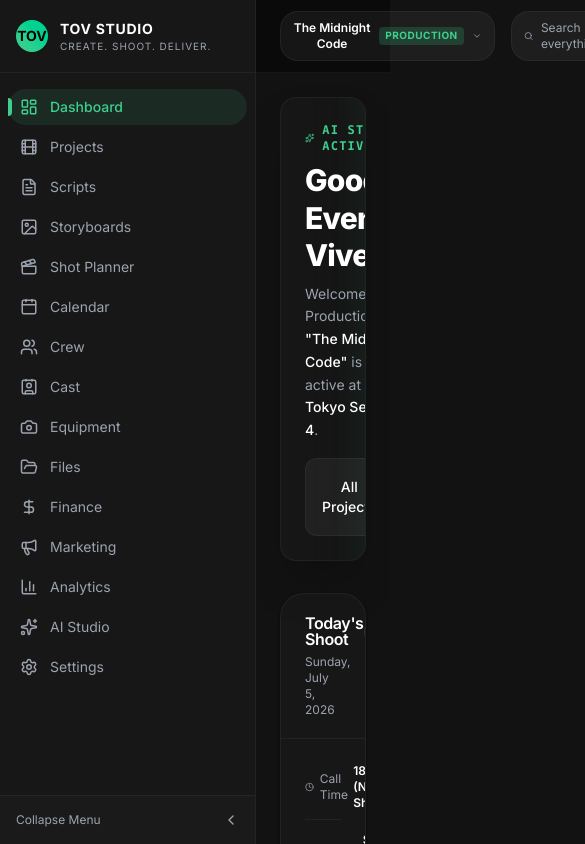
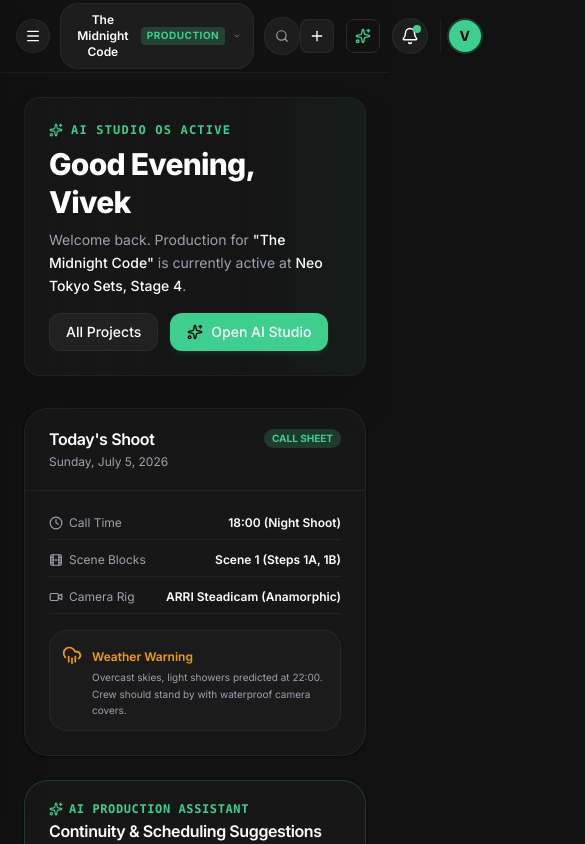
Before and after one commit to vivekrautela03-lang/Tov_studio, a Next.js app: page / in a window 390 px wide. Shown: the top 844 px of the page, 585 px wide, since content can reach past the window. Built offline with nearby package versions, Linux system fonts and the light colour scheme.

Commit message:
Implement mobile responsive drawer sidebars, hamburger menu triggers, stackable grid structures, and mobile-tabs script editor

```diff
--- a/src/app/page.tsx
+++ b/src/app/page.tsx
@@ -105,8 +105,8 @@ export default function Home() {
       {/* Main Panel Content Container */}
       <div
         className={cn(
-          "flex-1 flex flex-col min-w-0 transition-all duration-300",
-          sidebarCollapsed ? "pl-16" : "pl-64"
+          "flex-1 flex flex-col min-w-0 transition-all duration-300 pl-0",
+          sidebarCollapsed ? "md:pl-16" : "md:pl-64"
         )}
       >
         {/* Top Header Navigation */}
--- a/src/components/Header.tsx
+++ b/src/components/Header.tsx
@@ -5,6 +5,7 @@ import { supabase } from "@/utils/supabaseClient";
 import { useProjectStore, Project } from "@/store/useProjectStore";
 import {
   Search,
+  Menu,
   Bell,
   Plus,
   Sparkles,
@@ -30,7 +31,9 @@ export const Header: React.FC = () => {
     clearNotifications,
     setSearchOpen,
     addProject,
-    setActiveView
+    setActiveView,
+    mobileSidebarOpen,
+    setMobileSidebarOpen
   } = useProjectStore();
 
   // Dropdowns States
@@ -101,10 +104,18 @@ export const Header: React.FC = () => {
 
   return (
     <>
-      <header className="h-[73px] sticky top-0 z-30 bg-[#09090B]/80 backdrop-blur-md border-b border-white/5 px-6 flex items-center justify-between">
+      <header className="h-[73px] sticky top-0 z-30 bg-[#121212]/85 backdrop-blur-md border-b border-white/5 px-4 md:px-6 flex items-center justify-between">
 
-        {/* Left Side: Search Trigger & Project Switcher */}
-        <div className="flex items-center gap-4">
+        {/* Left Side: Hamburger (Mobile), Project Switcher, and Search */}
+        <div className="flex items-center gap-2.5 md:gap-4">
+
+          {/* Hamburger Menu Toggle (Mobile) */}
+          <button
+            onClick={() => setMobileSidebarOpen(true)}
+            className="md:hidden p-2 bg-white/5 hover:bg-white/10 text-white rounded-lg cursor-pointer border border-white/5"
+          >
+            <Menu className="w-4 h-4" />
+          </button>
 
           {/* Project Switcher */}
           <div className="relative">
@@ -161,16 +172,16 @@ export const Header: React.FC = () => {
             )}
           </div>
 
-          {/* Global Search Button */}
+          {/* Global Search Button (Responsive width) */}
           <button
             onClick={() => setSearchOpen(true)}
-            className="flex items-center gap-2 bg-white/5 hover:bg-white/10 text-text-secondary hover:text-white px-3 py-2 rounded-lg text-xs border border-white/5 transition-all duration-200 cursor-pointer w-48 text-left justify-between"
+            className="flex items-center gap-2 bg-white/5 hover:bg-white/10 text-text-secondary hover:text-white p-2.5 sm:px-3 sm:py-2 rounded-lg text-xs border border-white/5 transition-all duration-200 cursor-pointer w-9.5 h-9.5 sm:w-48 text-left justify-center sm:justify-between"
           >
             <div className="flex items-center gap-2">
-              <Search className="w-3.5 h-3.5" />
-              <span>Search everything...</span>
+              <Search className="w-3.5 h-3.5 shrink-0" />
+              <span className="hidden sm:inline">Search everything...</span>
             </div>
-            <kbd className="text-[9px] bg-neutral-900 border border-white/10 px-1 py-0.5 rounded text-text-secondary font-mono">
+            <kbd className="hidden sm:inline text-[9px] bg-neutral-900 border border-white/10 px-1 py-0.5 rounded text-text-secondary font-mono">
               Ctrl+K
             </kbd>
           </button>
@@ -189,10 +200,10 @@ export const Header: React.FC = () => {
               }}
               variant="secondary"
               size="sm"
-              className="flex items-center gap-1.5"
+              className="flex items-center gap-1.5 p-2 sm:px-3 sm:py-1.5"
             >
-              <Plus className="w-4 h-4" />
-              <span>Quick Create</span>
+              <Plus className="w-4 h-4 shrink-0" />
+              <span className="hidden sm:inline">Quick Create</span>
             </Button>
 
             {isCreateDropdownOpen && (
@@ -249,9 +260,9 @@ export const Header: React.FC = () => {
             onClick={() => setActiveView("ai-studio")}
             variant="outline"
             size="sm"
-            className="flex items-center gap-1.5 hover:border-primary/50 text-white"
+            className="flex items-center gap-1.5 hover:border-primary/50 text-white p-2 sm:px-3 sm:py-1.5"
           >
-            <Sparkles className="w-4 h-4 text-primary animate-pulse" />
+            <Sparkles className="w-4 h-4 text-primary animate-pulse shrink-0" />
             <span className="hidden sm:inline">AI Studio</span>
           </Button>
 
@@ -272,7 +283,7 @@ export const Header: React.FC = () => {
             </button>
 
             {isNotifyDropdownOpen && (
-              <div className="absolute right-0 mt-2 w-80 bg-card border border-white/5 rounded-lg shadow-2xl z-50 p-1 flex flex-col max-h-[400px]">
+              <div className="absolute right-0 mt-2 w-80 max-sm:w-72 bg-card border border-white/5 rounded-lg shadow-2xl z-50 p-1 flex flex-col max-h-[400px]">
                 <div className="px-3 py-2.5 border-b border-white/5 flex items-center justify-between">
                   <span className="text-xs font-semibold text-white">Notifications ({unreadCount} new)</span>
                   <button
--- a/src/components/Sidebar.tsx
+++ b/src/components/Sidebar.tsx
@@ -19,7 +19,8 @@ import {
   Sparkles,
   Settings,
   ChevronLeft,
-  ChevronRight
+  ChevronRight,
+  X
 } from "lucide-react";
 import { cn } from "@/components/ui/button";
 
@@ -28,7 +29,9 @@ export const Sidebar: React.FC = () => {
     activeView,
     setActiveView,
     sidebarCollapsed,
-    toggleSidebar
+    toggleSidebar,
+    mobileSidebarOpen,
+    setMobileSidebarOpen
   } = useProjectStore();
 
   const menuItems = [
@@ -50,19 +53,33 @@ export const Sidebar: React.FC = () => {
   ];
 
   return (
+    <>
+      {/* Mobile Sidebar Backdrop Overlay */}
+      {mobileSidebarOpen && (
+        <div
+          onClick={() => setMobileSidebarOpen(false)}
+          className="fixed inset-0 bg-black/60 backdrop-blur-sm z-40 md:hidden transition-opacity duration-300"
+        />
+      )}
+
+      {/* Sidebar aside Container */}
       <aside
         className={cn(
-        "h-screen fixed left-0 top-0 z-40 bg-card border-r border-white/5 transition-all duration-300 flex flex-col justify-between select-none",
-        sidebarCollapsed ? "w-16" : "w-64"
+          "h-screen fixed left-0 top-0 bg-card border-r border-white/5 transition-all duration-300 flex flex-col justify-between select-none",
+          // Desktop behaviors
+          sidebarCollapsed ? "md:w-16" : "md:w-64",
+          // Mobile drawer behaviors
+          "w-64 z-50 max-md:shadow-2xl",
+          mobileSidebarOpen ? "max-md:translate-x-0" : "max-md:-translate-x-full"
         )}
       >
         {/* Brand Logo & Tagline */}
-      <div className="flex flex-col border-b border-white/5 p-4 overflow-hidden h-[73px] justify-center">
+        <div className="flex border-b border-white/5 p-4 overflow-hidden h-[73px] items-center justify-between">
           <div className="flex items-center gap-3">
             <div className="flex items-center justify-center w-8 h-8 rounded-lg bg-gradient-to-tr from-primary to-emerald-400 font-bold text-black text-sm shrink-0">
               TOV
             </div>
-          {!sidebarCollapsed && (
+            {(!sidebarCollapsed || mobileSidebarOpen) && (
               <div className="flex flex-col">
                 <span className="text-sm font-bold tracking-wider text-white">
                   TOV STUDIO
@@ -73,6 +90,14 @@ export const Sidebar: React.FC = () => {
               </div>
             )}
           </div>
+
+          {/* Close button on mobile drawer view */}
+          <button
+            onClick={() => setMobileSidebarOpen(false)}
+            className="md:hidden p-1 bg-white/5 hover:bg-white/10 rounded-lg text-text-secondary hover:text-white cursor-pointer"
+          >
+            <X className="w-4 h-4" />
+          </button>
         </div>
 
         {/* Navigation List */}
@@ -83,7 +108,10 @@ export const Sidebar: React.FC = () => {
             return (
               <button
                 key={item.id}
-              onClick={() => setActiveView(item.id)}
+                onClick={() => {
+                  setActiveView(item.id);
+                  setMobileSidebarOpen(false); // Auto-close drawer on mobile navigate
+                }}
                 className={cn(
                   "w-full flex items-center gap-3 px-3 py-2 rounded-lg text-sm transition-all duration-200 cursor-pointer text-left group relative",
                   isActive
@@ -98,12 +126,12 @@ export const Sidebar: React.FC = () => {
 
                 <IconComponent className={cn("w-4.5 h-4.5 shrink-0", isActive ? "text-primary" : "text-text-secondary group-hover:text-white")} />
 
-              {!sidebarCollapsed && (
+                {(!sidebarCollapsed || mobileSidebarOpen) && (
                   <span className="truncate">{item.label}</span>
                 )}
 
                 {/* Collapsed Tooltip */}
-              {sidebarCollapsed && (
+                {sidebarCollapsed && !mobileSidebarOpen && (
                   <div className="absolute left-16 scale-0 group-hover:scale-100 transition-all duration-150 bg-neutral-900 border border-white/10 text-white text-xs px-2 py-1 rounded shadow-lg whitespace-nowrap z-50 pointer-events-none">
                     {item.label}
                   </div>
@@ -113,8 +141,8 @@ export const Sidebar: React.FC = () => {
           })}
         </nav>
 
-      {/* Collapse Toggle Footer */}
-      <div className="p-2 border-t border-white/5 bg-white/[0.01]">
+        {/* Collapse Toggle Footer (Desktop only) */}
+        <div className="p-2 border-t border-white/5 bg-white/[0.01] hidden md:block">
           <button
             onClick={toggleSidebar}
             className="w-full flex items-center justify-center p-2 rounded-lg text-text-secondary hover:text-white hover:bg-white/5 transition-all duration-200 cursor-pointer"
@@ -130,6 +158,7 @@ export const Sidebar: React.FC = () => {
           </button>
         </div>
       </aside>
+    </>
   );
 };
 export default Sidebar;
--- a/src/components/views/AIStudioView.tsx
+++ b/src/components/views/AIStudioView.tsx
@@ -85,11 +85,11 @@ Scope: High altitude tracking shot of supercar speedways.
         aiResponse = `### 🎨 AI TEASER POSTER CONCEPT SCHEMATICS
 
 *   **Concept 1: The Cyber Eye (High Contrast)**
-    A extreme macro close up of Kael's face, splitting the frame. Left side is natural skin, right side is dark cybernetic armor with the eye glowing sunset orange (\`#FF6A00\`). The reflection in the eye shows the flickering neon skyscrapers of Neo Tokyo.
+    A extreme macro close up of Kael's face, splitting the frame. Left side is natural skin, right side is dark cybernetic armor with the eye glowing emerald green (\`#3ecf8e\`). The reflection in the eye shows the flickering neon skyscrapers of Neo Tokyo.
 *   **Concept 2: Silhouette in the Rain**
     A wide shot of Kael standing under a street light, seen from behind. Backlight from a neon billboard silhouette's Kael, creating long shadows on a wet street. Rain falls diagonally. Glowing blue plasma emitter smoke rises from Kael's hand.
 *   **Concept 3: Code stream**
-    A sleek, abstract dark design. Thin white lines representing screenplays and shoot schedules overlaying a faint silhouette of a camera lens. Minimal orange typography centered: *TOV Studio Presents. The Midnight Code. Create. Shoot. Deliver.*`;
+    A sleek, abstract dark design. Thin white lines representing screenplays and shoot schedules overlaying a faint silhouette of a camera lens. Minimal green typography centered: *TOV Studio Presents. The Midnight Code. Create. Shoot. Deliver.*`;
       } else {
         aiResponse = `### 🤖 ASSISTANT ANALYSIS COMPLETE
 I've analyzed your prompt regarding: "${text}".
--- a/src/components/views/FinanceView.tsx
+++ b/src/components/views/FinanceView.tsx
@@ -124,8 +124,8 @@ export const FinanceView: React.FC<FinanceViewProps> = ({ projectScope }) => {
               >
                 <defs>
                   <linearGradient id="chartGradient" x1="0" y1="0" x2="0" y2="1">
-                    <stop offset="0%" stopColor="#FF6A00" stopOpacity="0.3" />
-                    <stop offset="100%" stopColor="#FF6A00" stopOpacity="0.0" />
+                    <stop offset="0%" stopColor="#3ecf8e" stopOpacity="0.3" />
+                    <stop offset="100%" stopColor="#3ecf8e" stopOpacity="0.0" />
                   </linearGradient>
                 </defs>
 
@@ -140,7 +140,7 @@ export const FinanceView: React.FC<FinanceViewProps> = ({ projectScope }) => {
                 {/* Line Path */}
                 <polyline
                   fill="none"
-                  stroke="#FF6A00"
+                  stroke="#3ecf8e"
                   strokeWidth="2.5"
                   points={pointsString}
                 />
--- a/src/components/views/ScriptsView.tsx
+++ b/src/components/views/ScriptsView.tsx
@@ -4,7 +4,7 @@ import React, { useState } from "react";
 import { useProjectStore, ScriptScene } from "@/store/useProjectStore";
 import { Sparkles, BrainCircuit, AlertCircle, Clock, Film, FileEdit } from "lucide-react";
 import { Card, CardContent } from "@/components/ui/card";
-import { Button } from "@/components/ui/button";
+import { Button, cn } from "@/components/ui/button";
 
 interface ScriptsViewProps {
   projectScope?: string;
@@ -17,6 +17,9 @@ export const ScriptsView: React.FC<ScriptsViewProps> = ({ projectScope }) => {
   const projectScenes = scripts[targetProjectId] || [];
   const [selectedSceneIdx, setSelectedSceneIdx] = useState(0);
   const activeScene = projectScenes[selectedSceneIdx];
+
+  // Mobile Columns Switcher State
+  const [mobileActiveTab, setMobileActiveTab] = useState<"editor" | "ai">("editor");
 
   const handleTextChange = (e: React.ChangeEvent<HTMLTextAreaElement>) => {
     if (!activeScene) return;
@@ -34,10 +37,40 @@ export const ScriptsView: React.FC<ScriptsViewProps> = ({ projectScope }) => {
   }
 
   return (
+    <div className="space-y-4">
+      {/* Mobile Columns Switcher Tabs (Visible only on <lg viewports) */}
+      <div className="flex lg:hidden bg-card border border-white/5 rounded-lg p-1 gap-1 text-xs">
+        <button
+          type="button"
+          onClick={() => setMobileActiveTab("editor")}
+          className={cn(
+            "flex-1 py-2 text-center rounded-md font-semibold transition-all cursor-pointer",
+            mobileActiveTab === "editor"
+              ? "bg-primary text-black"
+              : "text-text-secondary hover:text-white"
+          )}
+        >
+          Screenplay Editor
+        </button>
+        <button
+          type="button"
+          onClick={() => setMobileActiveTab("ai")}
+          className={cn(
+            "flex-1 py-2 text-center rounded-md font-semibold transition-all cursor-pointer",
+            mobileActiveTab === "ai"
+              ? "bg-primary text-black"
+              : "text-text-secondary hover:text-white"
+          )}
+        >
+          AI Analytics & Insights
+        </button>
+      </div>
+
+      {/* Main Grid Viewport */}
       <div className="grid grid-cols-1 lg:grid-cols-12 gap-6 animate-fade-in">
 
         {/* Left side: Scenes list & Screenplay editor (7 cols) */}
-      <div className="lg:col-span-8 flex flex-col gap-4">
+        <div className={cn("lg:col-span-8 flex flex-col gap-4", mobileActiveTab !== "editor" && "max-lg:hidden")}>
 
           {/* Scene Selector Row */}
           <div className="flex gap-2 overflow-x-auto pb-1.5 scrollbar-none">
@@ -66,7 +99,7 @@ export const ScriptsView: React.FC<ScriptsViewProps> = ({ projectScope }) => {
             </div>
 
             {/* Screenplay Content Textarea */}
-          <div className="flex-1 p-8 flex justify-center bg-[#15171d] overflow-y-auto">
+            <div className="flex-1 p-6 md:p-8 flex justify-center bg-[#15171d] overflow-y-auto">
               <textarea
                 value={activeScene.content}
                 onChange={handleTextChange}
@@ -82,7 +115,7 @@ export const ScriptsView: React.FC<ScriptsViewProps> = ({ projectScope }) => {
         </div>
 
         {/* Right side: AI Extractor Panel (4 cols) */}
-      <div className="lg:col-span-4 space-y-6">
+        <div className={cn("lg:col-span-4 space-y-6", mobileActiveTab !== "ai" && "max-lg:hidden")}>
 
           {/* Core AI status card */}
           <Card className="border-primary/20 bg-gradient-to-b from-[#111318] to-primary/5">
@@ -190,6 +223,7 @@ export const ScriptsView: React.FC<ScriptsViewProps> = ({ projectScope }) => {
         </div>
 
       </div>
+    </div>
   );
 };
 export default ScriptsView;
--- a/src/store/useProjectStore.ts
+++ b/src/store/useProjectStore.ts
@@ -155,6 +155,7 @@ interface ProjectStoreState {
   activeView: string;
   sidebarCollapsed: boolean;
   activeProjectTab: string;
+  mobileSidebarOpen: boolean;
 
   // Projects
   projects: Project[];
@@ -182,6 +183,7 @@ interface ProjectStoreState {
   toggleSidebar: () => void;
   setActiveProjectTab: (tab: string) => void;
   setActiveProjectId: (id: string) => void;
+  setMobileSidebarOpen: (open: boolean) => void;
 
   // Data Modifying Actions
   addProject: (project: Omit<Project, "id" | "progress" | "completion" | "crewCount" | "castCount">) => void;
@@ -709,6 +711,7 @@ export const useProjectStore = create<ProjectStoreState>((set) => ({
   activeView: "dashboard",
   sidebarCollapsed: false,
   activeProjectTab: "Overview",
+  mobileSidebarOpen: false,
 
   // Projects Lists
   projects: initialProjects,
@@ -736,6 +739,7 @@ export const useProjectStore = create<ProjectStoreState>((set) => ({
   toggleSidebar: () => set((state) => ({ sidebarCollapsed: !state.sidebarCollapsed })),
   setActiveProjectTab: (tab) => set({ activeProjectTab: tab }),
   setActiveProjectId: (id) => set({ activeProjectId: id }),
+  setMobileSidebarOpen: (open) => set({ mobileSidebarOpen: open }),
 
   addProject: (proj) => set((state) => {
     const newId = `proj-${state.projects.length + 1}`;
```
Lines whose indentation alone changed are shown as unchanged.
